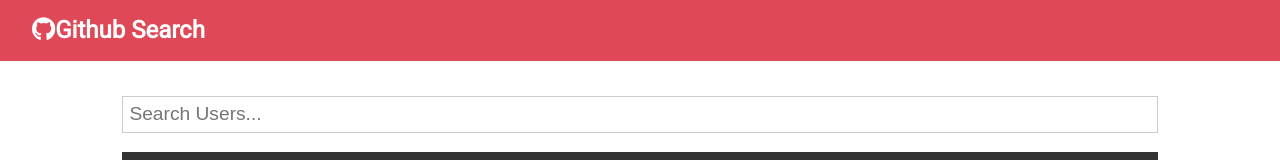
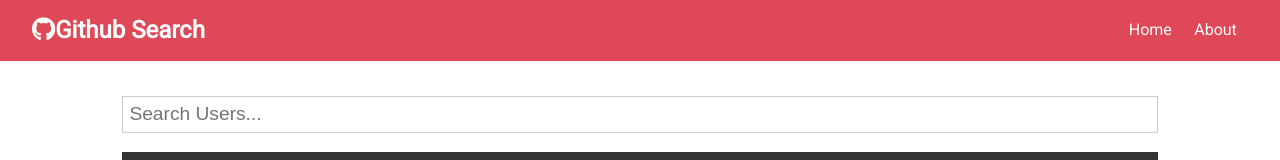
Before and after one commit to Ashkan-GhK/github-search-react, a React (Create React App) app: page / in a window 1280 px wide. Shown: the top 160 px of the page. Built offline with nearby package versions, Linux system fonts and the light colour scheme.

Commit message:
add extra features

```diff
--- a/src/componnents/layout/Navbar.js
+++ b/src/componnents/layout/Navbar.js
@@ -1,5 +1,6 @@
 import React from 'react';
 import PropTypes from 'prop-types';
+import { Link } from 'react-router-dom';
 
 
 const Navbar = ({ icon, title }) =>  {
@@ -9,6 +10,14 @@
               <h1>
                   <i className={icon} />{title}
               </h1>
+              <ul>
+                  <li>
+                     <Link to='/'>Home</Link>
+                  </li>
+                  <li>
+                      <Link to='/about'>About</Link>
+                  </li>
+              </ul>
             </nav>
         )
     }
```
